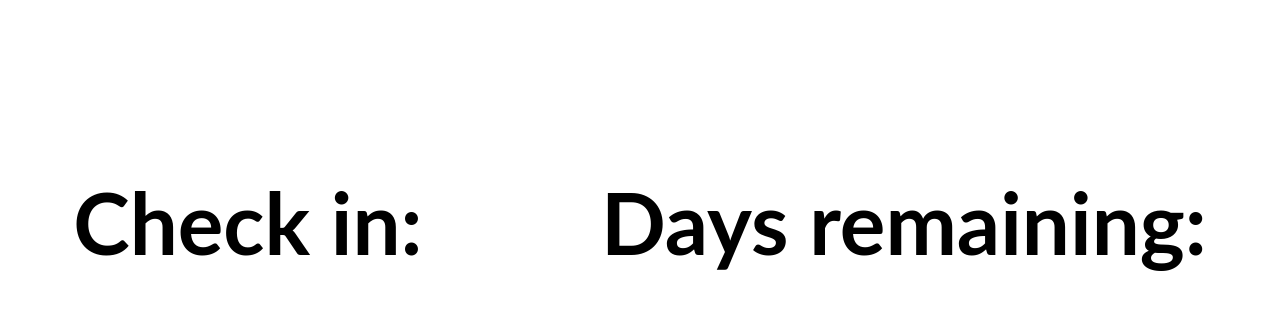
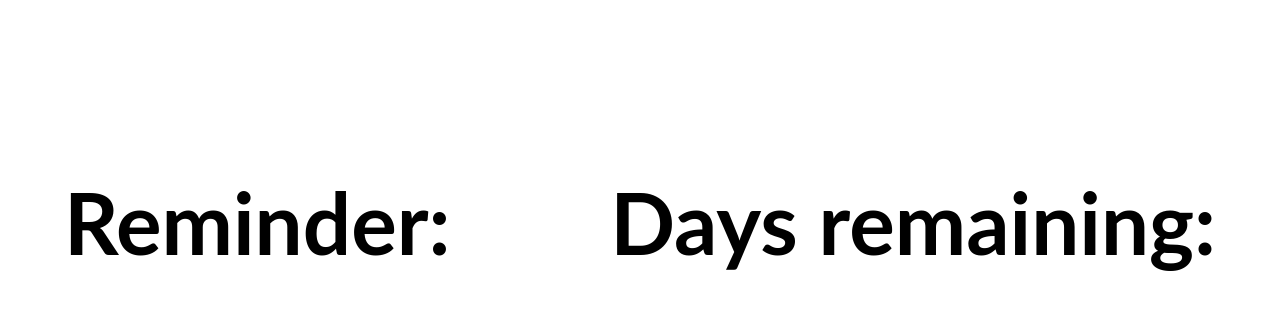
Before and after one commit to shabaj-ahmed/SAR_for_habit_formation, a Flask app: template services/user_interface/templates/home.html in a window 1280 px wide. Shown: the part 271-581 px from the top of the page. Run offline with Flask 3, Linux system fonts and the light colour scheme; the template is opened without the code that fills it, so the values that code supplies are empty; parts of the project's set-up code (start-up, migrations or seed data) failed here and were passed over; some libraries are stand-ins or nearby versions.

Commit message:
Changed 'Check-in' to 'Reminder' to be inline with what the time actually means

```diff
--- a/services/user_interface/templates/home.html
+++ b/services/user_interface/templates/home.html
@@ -9,7 +9,7 @@
     <h1 class="title">{{ implementationIntention }}</h1>
     <div class="row">
         <div class="check-in">
-            <p>Check in:</p>
+            <p>Reminder:</p>
             <div class="date-time">
                 <p class="time">{{ reminder_time }}</p>
                 <p class="time">{{ reminder_time_ampm }}</p>
```
